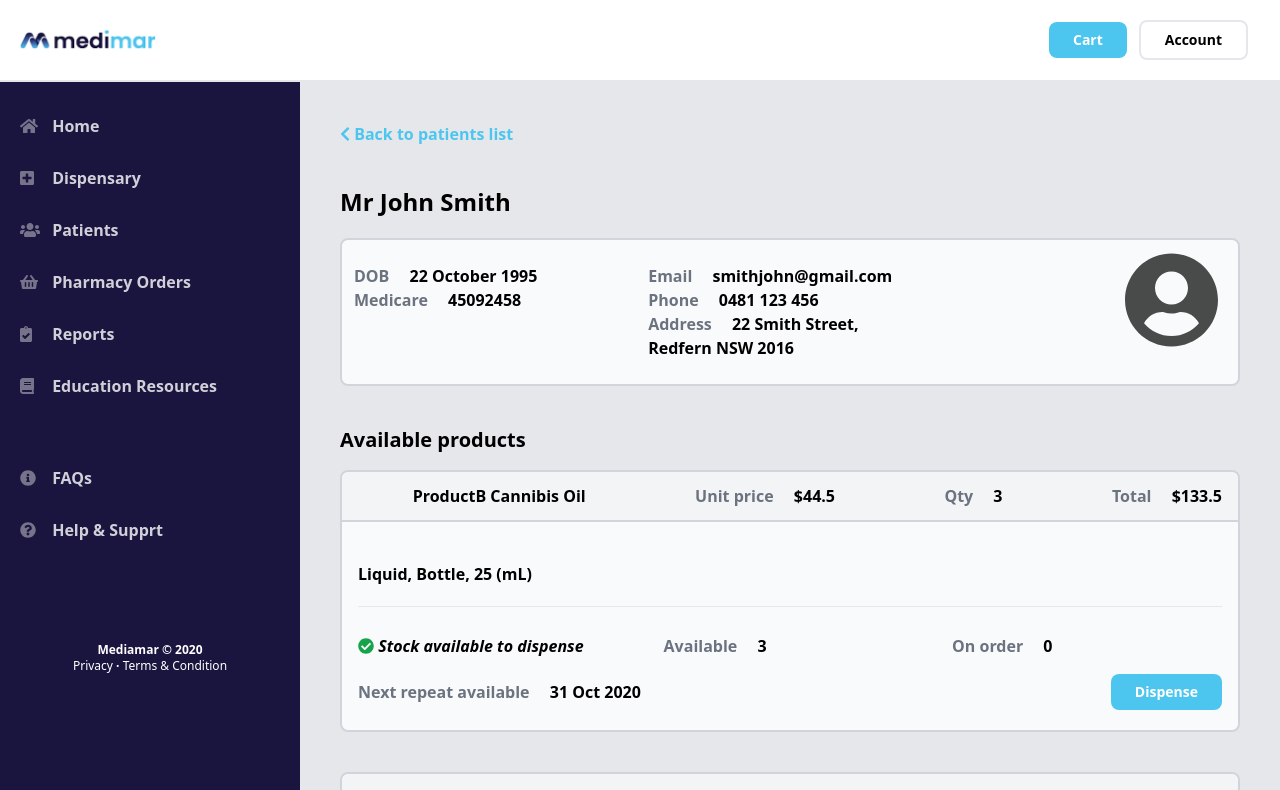
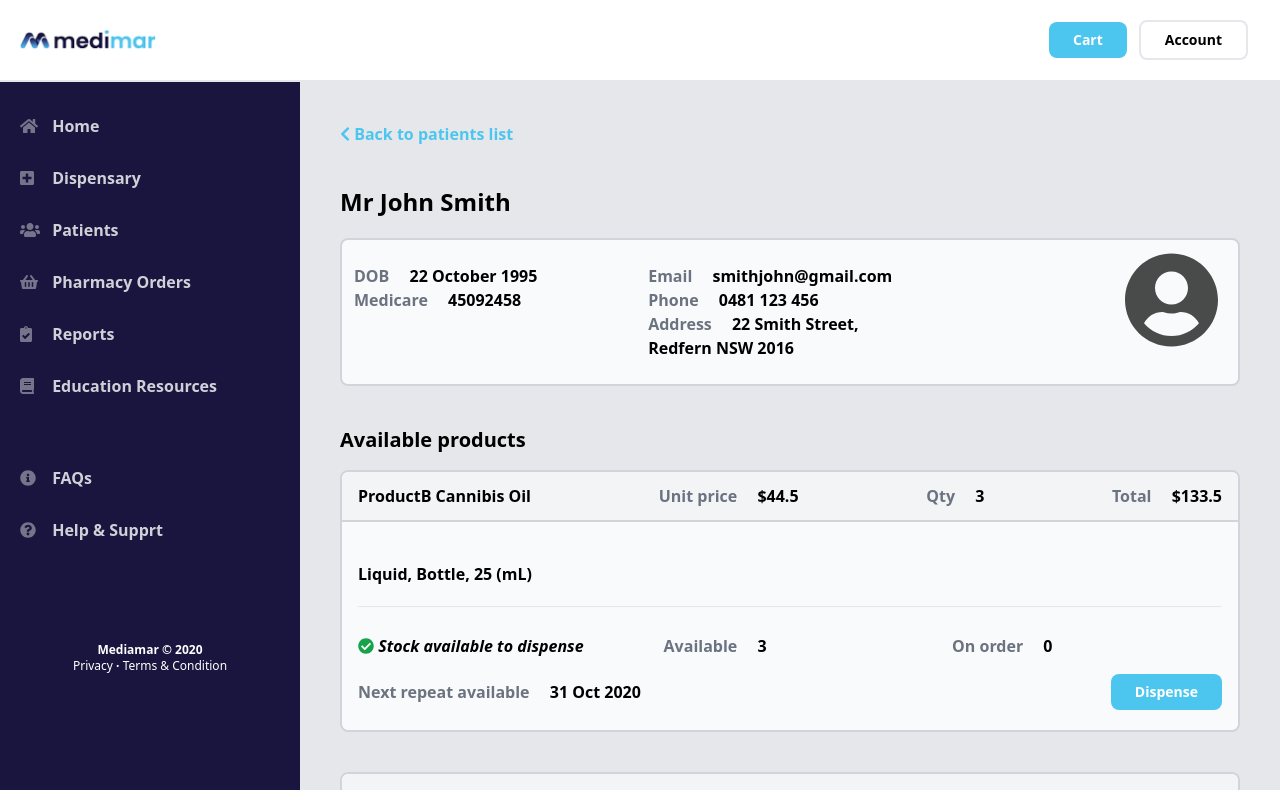
Before and after one commit to surfgreendev/medimar, a Vue app: page / in a window 1280 px wide. Shown: the top 790 px of the page. Built offline with nearby package versions, Linux system fonts and the light colour scheme.

Commit message:
fixed product heading

```diff
--- a/src/components/dashboard/Product.vue
+++ b/src/components/dashboard/Product.vue
@@ -2,7 +2,7 @@
     <div class="mb-10 pb-5 bg-gray-50 border-2 border-solid ring-offset-0 border-gray-300 rounded-lg">
         <Notification v-show="success">{{product.name}}</Notification>
         <div class="sm:mx-auto sm:flex pt-3 pl-4 pr-4 pb-3 w-full border-b-2 border-solid border-gray-300 bg-gray-100 rounded-t-lg">
-            <div class="block sm:mx-auto">
+            <div class="block sm:mr-auto">
                 <h5 class="font-extrabold text-base">{{product.name}}</h5>
             </div>
             <div class="block sm:mx-auto">
```
